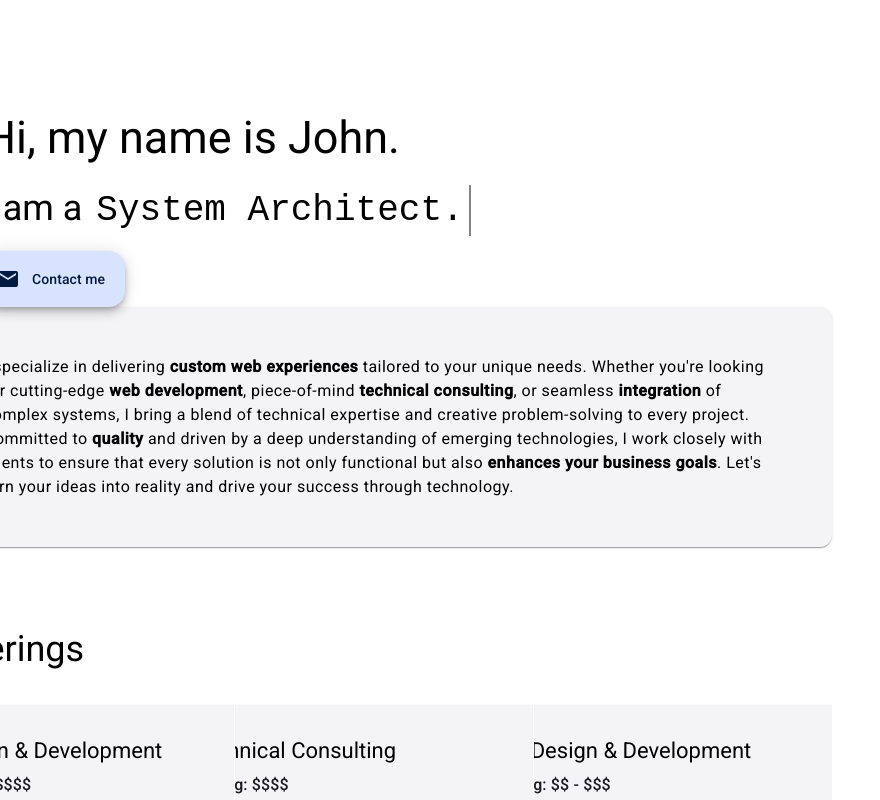
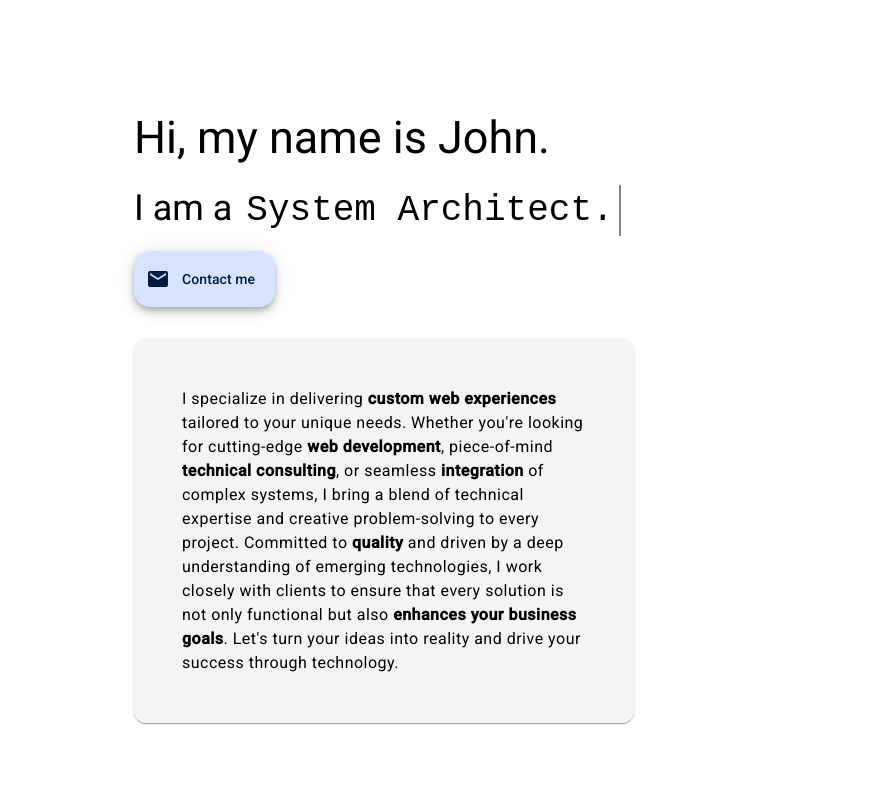
Before and after one commit to jseashell/portfolio, an Angular app: page / in a window 768 px wide. Shown: the top 800 px of the page, 880 px wide, since content can reach past the window. Built offline with nearby package versions, Linux system fonts and the light colour scheme.

Commit message:
mobile styling hero

```diff
--- a/src/app/features/hero/hero.component.css
+++ b/src/app/features/hero/hero.component.css
@@ -17,7 +17,14 @@ div.heading {
   }
 
   div.heading {
-    width: 100%;
+    min-width: unset;
+    margin-left: unset;
+    width: 500px;
+    margin-bottom: 2rem;
+  }
+
+  mat-card {
+    width: 500px;
   }
 }
 
```
